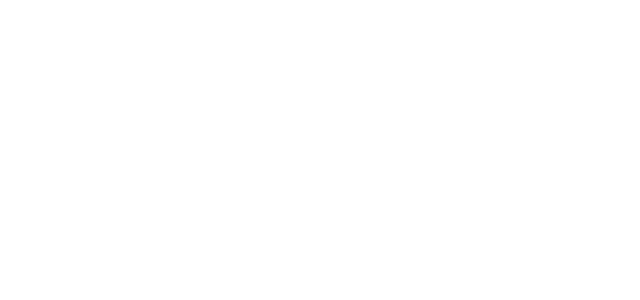
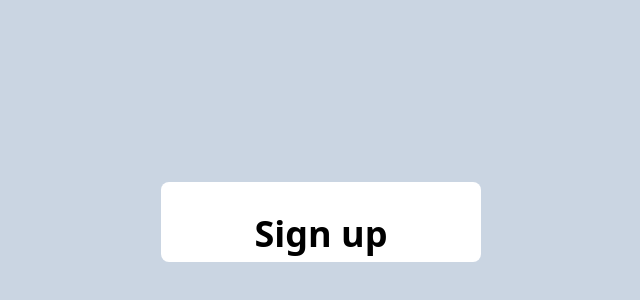
Before and after one commit to SaikatDeb12/EasyPay, a React (Vite) app in the folder frontend/: page /send in a window 1280 px wide. Shown: the part 178-478 px from the top of the page, without its empty margins (319-959 px from the left). Built offline with nearby package versions, Linux system fonts and the light colour scheme.

Commit message:
making the signIn page

```diff
--- a/frontend/src/pages/SignIn.tsx
+++ b/frontend/src/pages/SignIn.tsx
@@ -1,5 +1,15 @@
+import Heading from "../components/Heading";
+
 const SignIn = () => {
-  return <></>;
+  return (
+    <div className="bg-slate-300 h-screen flex justify-center">
+      <div className="flex flex-col justify-center">
+        <div className="rounded-lg bg-white w-80 text-center p-2 h-max px-4">
+          <Heading label={"Sign up"} />
+        </div>
+      </div>
+    </div>
+  );
 };
 
 export default SignIn;
```
